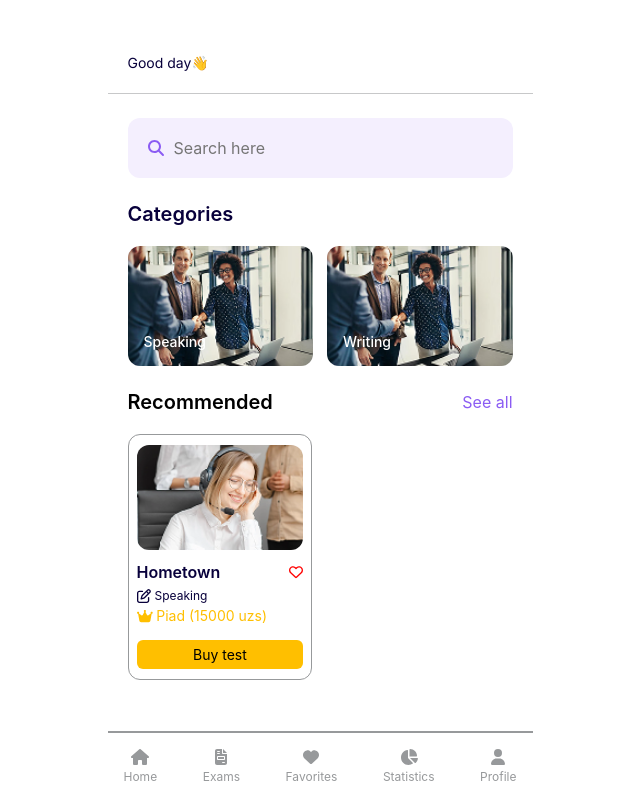
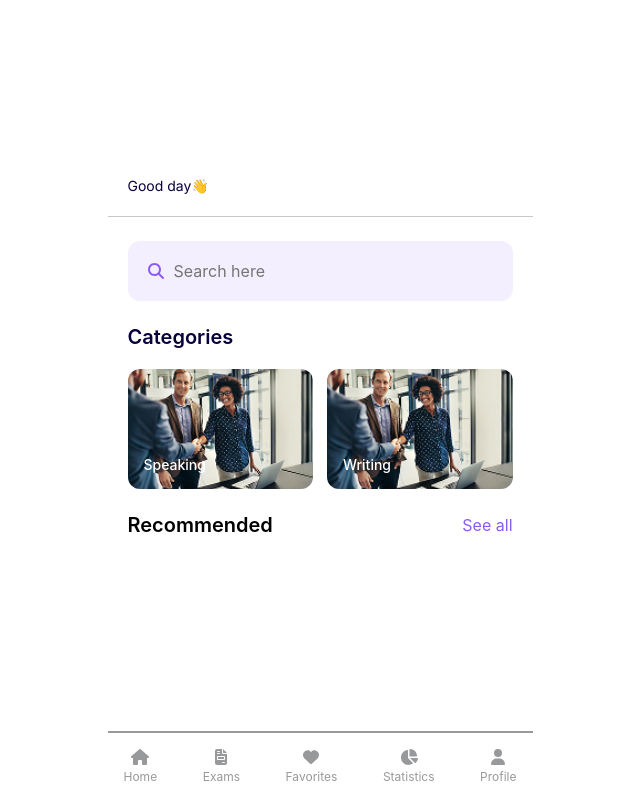
Before and after one commit to xusanboyshavkatov/turgunovmultilevel, a React (Vite) app: page / in a window 1280 px wide. Shown: the whole page, without its empty margins (320-960 px from the left). Built offline with nearby package versions, Linux system fonts and the light colour scheme; a web font is replaced by a local one.

Commit message:
Update Home.jsx

```diff
--- a/src/pages/home/Home.jsx
+++ b/src/pages/home/Home.jsx
@@ -100,7 +100,7 @@ const Home = ({ footerHeight }) => {
           <a>See all</a>
         </div>
         <div className="home-cards-items">
-          <Card></Card>
+          {/* <Card></Card> */}
           {/* <Card></Card>
           <Card></Card> */}
         </div>
```
